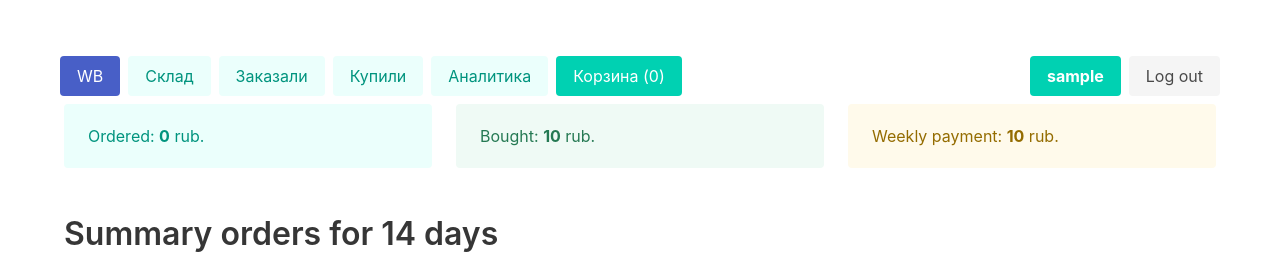
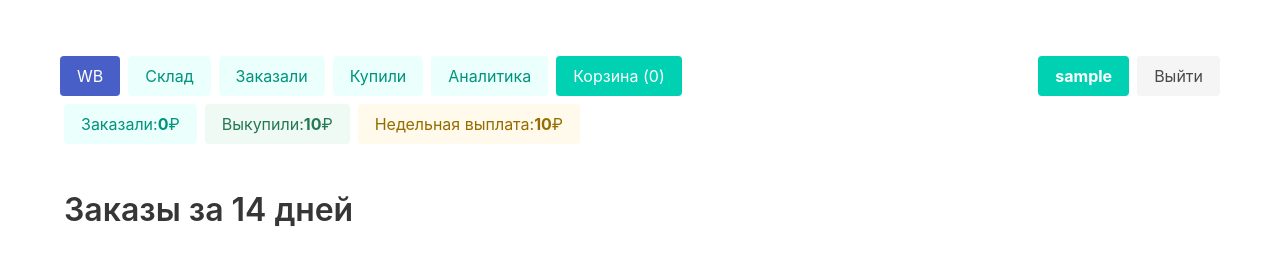
Before and after one commit to matacoder/wildberries-rest-api, a Django app: page /summary/ in a window 1280 px wide. Shown: the top 273 px of the page. Run offline with Django 3.2, Linux system fonts and the light colour scheme; a user stored in the database is signed in; tables that the repository leaves empty hold one stand-in row (values such as "Sample post"); a database or web service that is not in the repository returns one stand-in record (values such as "Sample title"); some libraries are stand-ins or nearby versions.

Commit message:
Translation

```diff
--- a/templates/base.html
+++ b/templates/base.html
@@ -14,12 +14,7 @@
     <div class="container">
 
         {% block content %}
-            <h1 class="title">
-                Hello World
-            </h1>
-            <p class="subtitle">
-                My first website with <strong>Bulma</strong>!
-            </p>
+
         {% endblock %}
     </div>
 </section>
--- a/templates/cart.html
+++ b/templates/cart.html
@@ -7,7 +7,7 @@
 
     <br/>
     <h1 class="title">
-        Cart
+        Корзина
     </h1>
     {% include "includes/cart_card.html" %}
 
--- a/templates/includes/nav.html
+++ b/templates/includes/nav.html
@@ -46,7 +46,7 @@
                         <a class="button is-primary" href="{% url 'api' %}">
                             <strong>{{ user.username }}</strong>
                         </a>
-                        <a class="button is-light" href="{% url 'logout' %}">Log out</a>
+                        <a class="button is-light" href="{% url 'logout' %}">Выйти</a>
                     {% endif %}
                 </div>
             </div>
--- a/templates/includes/revenue.html
+++ b/templates/includes/revenue.html
@@ -1,19 +1,19 @@
-<div class="columns">
-    <div class="column">
+<div class="buttons">
 
-        <div class="notification is-primary is-light">
-            Ordered: <strong>{{ ordered }}</strong> rub.
-        </div>
-    </div>
-    <div class="column">
-        <div class="notification is-success is-light">
-            Bought: <strong>{{ bought }}</strong> rub.
-        </div>
-    </div>
-    <div class="column">
-        <div class="notification is-warning is-light">
-            Weekly payment: <strong>{{ payment }}</strong> rub.
-        </div>
-    </div>
+
+        <a class="button is-primary is-light" href="{% url "ordered" %}">
+            Заказали: <strong>{{ ordered }}</strong> ₽
+        </a>
+
+
+        <a class="button is-success is-light" href="{% url "bought" %}">
+            Выкупили: <strong>{{ bought }}</strong> ₽
+        </a>
+
+
+        <a class="button is-warning is-light" href="{% url "summary" %}">
+            Недельная выплата: <strong>{{ payment }}</strong> ₽
+        </a>
+
 
 </div>
--- a/templates/includes/summary_card.html
+++ b/templates/includes/summary_card.html
@@ -46,7 +46,7 @@
                                 <input type="hidden" id="wb_id" name="wb_id" value="{{ wb_id }}">
                                 <input type="hidden" id="sku" name="sku" value="{{ info.sku }}">
                                 <input type="hidden" id="size" name="size" value="{{ key }}">
-                                <p class="is-small">{{ value }} left </p>
+                                <p class="is-small">{{ value }} sold </p>
                                 <p class="control is-expanded">
                                     <input class="input is-small" type="text"
                                            value="{% get_diff info.total info.stock %}" id="qty"
--- a/templates/ordered.html
+++ b/templates/ordered.html
@@ -7,7 +7,7 @@
     {% include 'includes/revenue.html' %}
     <br/>
     <h1 class="title">
-        Ordered
+        За сегодня:
     </h1>
     {% include "includes/ordered_card.html" %}
 
--- a/templates/stock.html
+++ b/templates/stock.html
@@ -7,7 +7,7 @@
     {% include 'includes/revenue.html' %}
     <br/>
     <h1 class="title">
-        Warehouse stock
+        Остатки на складе ВБ
     </h1>
     {% include "includes/card.html" %}
 
--- a/templates/summary.html
+++ b/templates/summary.html
@@ -7,7 +7,7 @@
     {% include 'includes/revenue.html' %}
     <br/>
     <h1 class="title">
-        Summary orders for 14 days
+        Заказы за 14 дней
     </h1>
     {% include "includes/summary_card.html" %}
 
```
